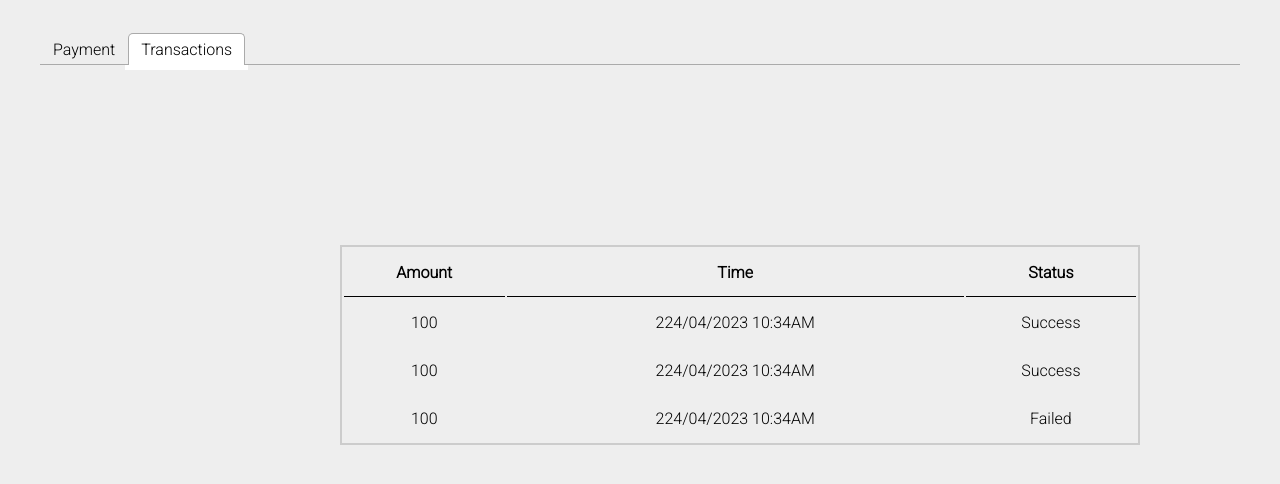
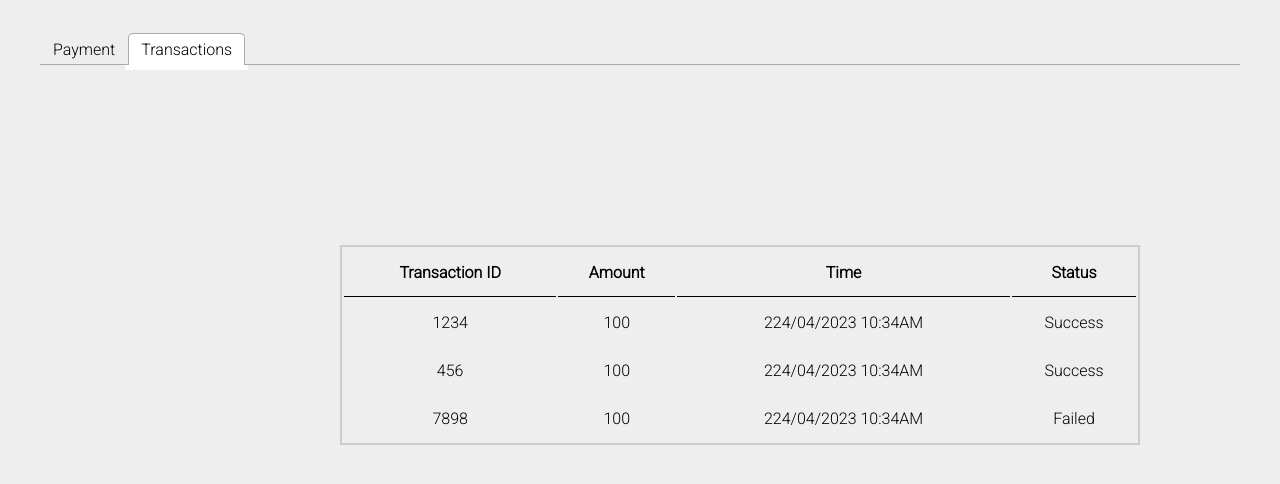
Before and after one commit to ajithshettyy/payment-app, a React (Create React App) app: page / in a window 1280 px wide. Both pictures are taken after a click on the tab "Transactions". Shown: the top 484 px of the page. Built offline with nearby package versions, Linux system fonts and the light colour scheme.

Commit message:
add transaction id

```diff
--- a/src/components/Transactions/index.js
+++ b/src/components/Transactions/index.js
@@ -2,21 +2,25 @@ function Transactions() {
   return (
     <table>
       <tr>
+        <th>Transaction ID</th>
         <th>Amount</th>
         <th>Time</th>
         <th>Status</th>
       </tr>
       <tr>
+        <td>1234</td>
         <td>100</td>
         <td>224/04/2023 10:34AM</td>
         <td>Success</td>
       </tr>
       <tr>
+        <td>456</td>
         <td>100</td>
         <td>224/04/2023 10:34AM</td>
         <td>Success</td>
       </tr>
       <tr>
+        <td>7898</td>
         <td>100</td>
         <td>224/04/2023 10:34AM</td>
         <td>Failed</td>
```
